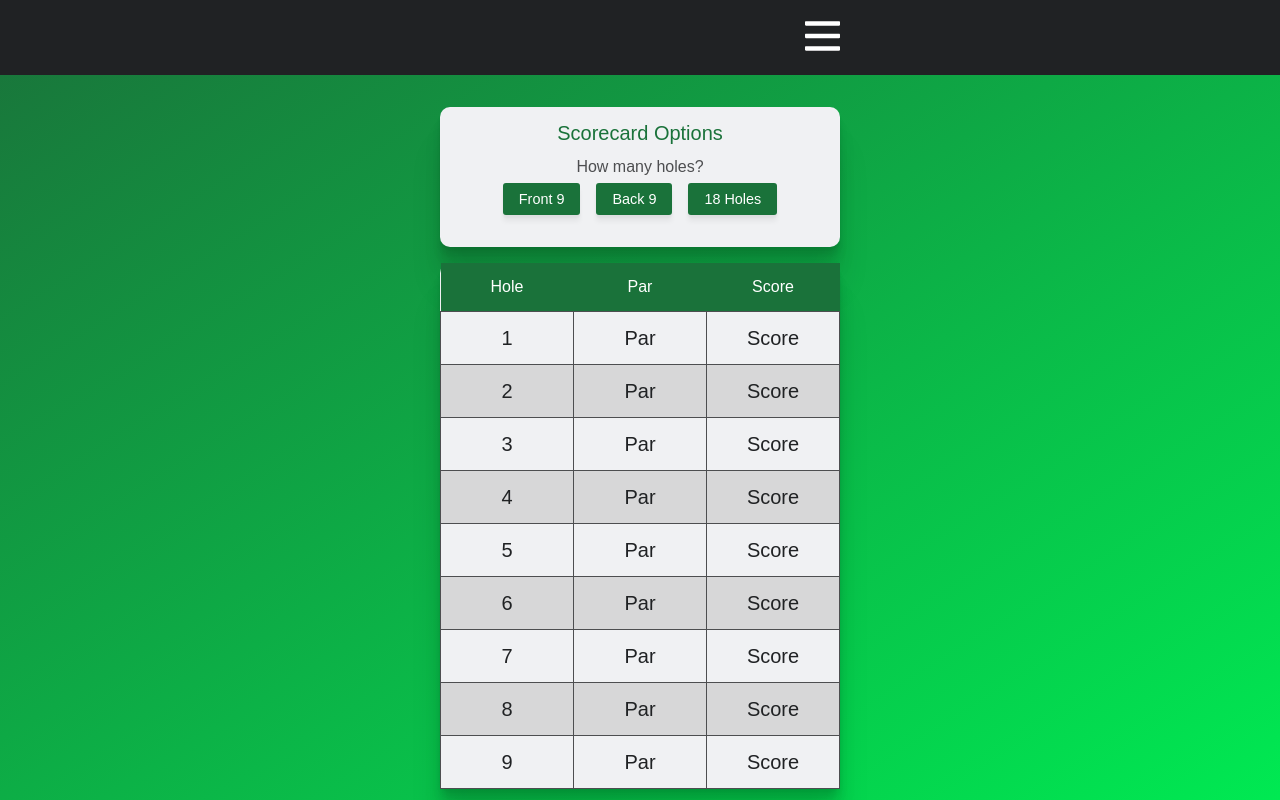
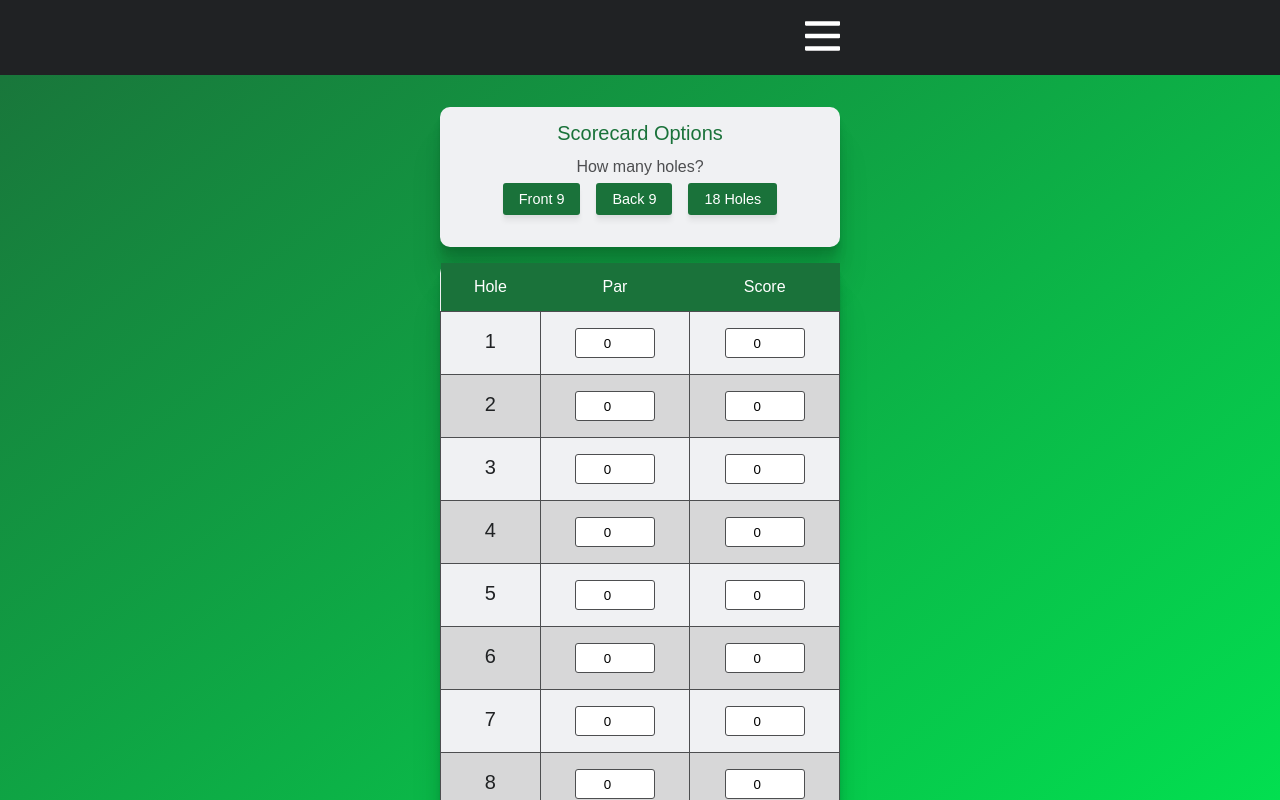
Before and after one commit to dkersten/golf-scorecard-frontend-v2, a React (Create React App) app: page /scorecard/new in a window 1280 px wide. Both pictures are taken after a click on the button "Front 9". Shown: the top 800 px of the page. Built offline with nearby package versions, Linux system fonts and the light colour scheme; no server answers.

Commit message:
passed down scores/pars from scorecard to scorecardRow

```diff
--- a/src/components/Scorecard.js
+++ b/src/components/Scorecard.js
@@ -4,8 +4,14 @@ import ScorecardRow from './ScorecardRow';
 const Scorecard = () => {
 
     // state for scorecard
-    const [editing, setEditing] = useState(false)
+    // const [editing, setEditing] = useState(false)
     const [numHoles, setNumHoles] = useState('')
+    const [pars, setPars] = useState({
+        1: 0, 2: 0, 3: 0, 4: 0, 5: 0, 6: 0, 7: 0, 8: 0, 9: 0, 10: 0, 11: 0, 12: 0, 13: 0, 14: 0, 15: 0, 16: 0, 17: 0, 18: 0
+    })
+    const [scores, setScores] = useState({
+        1: 0, 2: 0, 3: 0, 4: 0, 5: 0, 6: 0, 7: 0, 8: 0, 9: 0, 10: 0, 11: 0, 12: 0, 13: 0, 14: 0, 15: 0, 16: 0, 17: 0, 18: 0
+    })
 
     // render scorecard options
     const scorecardOptions = () => {
@@ -37,15 +43,13 @@ const Scorecard = () => {
         setNumHoles('18')
     }
 
-    // console.log(numHoles)
-
     // renders the correct holes based on user's choice
     const cardNumHoles = () => {
         if (numHoles === 'f9') {
             const rows = []
 
             for (let i = 1; i <= 9; i++) {
-                rows.push( <ScorecardRow key={i} num={i} /> )
+                rows.push( <ScorecardRow key={i} num={i} scores={scores} pars={pars} /> )
             }
             return rows
 
@@ -53,7 +57,7 @@ const Scorecard = () => {
             const rows = []
 
             for (let i = 10; i <= 18; i++) {
-                rows.push( <ScorecardRow key={i} num={i} /> )
+                rows.push( <ScorecardRow key={i} num={i} scores={scores} pars={pars} /> )
             }
             return rows
 
@@ -61,7 +65,7 @@ const Scorecard = () => {
             const rows = []
 
             for (let i = 1; i <= 18; i++) {
-                rows.push( <ScorecardRow key={i} num={i} /> )
+                rows.push( <ScorecardRow key={i} num={i} scores={scores} pars={pars} /> )
             }
             return rows
 
@@ -90,6 +94,11 @@ const Scorecard = () => {
                                 {
                                     cardNumHoles()
                                 }
+                                <tr>
+                                    <td>Total</td>
+                                    <td>-</td>
+                                    <td>-</td>
+                                </tr>
                             </tbody>
                         </table>
                     </form>
--- a/src/components/ScorecardRow.js
+++ b/src/components/ScorecardRow.js
@@ -2,13 +2,23 @@ import React from 'react';
 
 const ScorecardRow = (props) => {
 
-    // const index = props.num
+    const index = props.num
+    // console.log(index)
+
+    const handleParChange = (e) => {
+        console.log(`Par ${e.target.value}`)
+    }
+
+    const handleScoreChange = (e) => {
+        console.log(`Score ${e.target.value}`)
+    }
+    // console.log(props.scores[index])
 
     return(
         <tr>
             <td>{props.num}</td>
-            <td>Par</td>
-            <td>Score</td>
+            <td><input value={props.pars[index]} onChange={handleParChange} type="number" placeholder="Par" /></td>
+            <td><input value={props.scores[index]} onChange={handleScoreChange} type="number" placeholder="Score" /></td>
         </tr>
     )
 }
--- a/src/styles/scorecard.scss
+++ b/src/styles/scorecard.scss
@@ -40,7 +40,7 @@
         }
 
         th, td {
-            width: 33.333%;
+            // max-width: 33.333%;
             text-align: center;
             overflow: hidden;
 
@@ -56,7 +56,7 @@
         }
 
         td {
-            padding: 1rem 0;
+            padding: 1rem;
             font-size: $font-size-md;
             border: 1px solid $color-grey-lighter;
             color: $color-grey-darker;
@@ -65,6 +65,7 @@
                 border: 1px solid $color-grey-lighter;
                 border-radius: $border-radius-sm;
                 min-height: 30px;
+                max-width: 80px;
             }
         }
 
```
